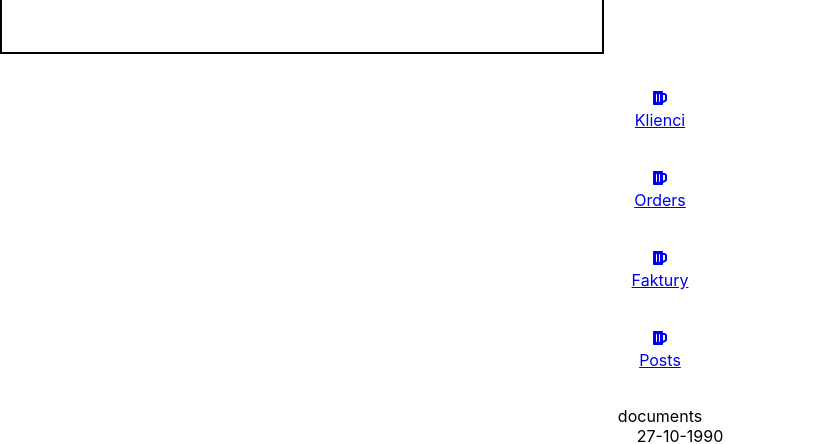
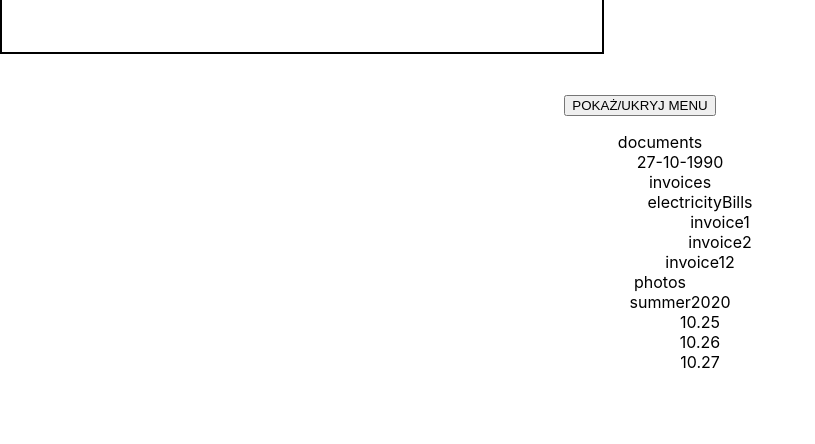
Before and after one commit to nowackibartosz/ExFA, a React (Create React App) app: page / in a window 1280 px wide. Shown: the part 1200-1644 px from the top of the page, without its empty margins (0-815 px from the left). After the commit the page ends 1588 px from the top, so only its background shows below. Built offline with nearby package versions, Linux system fonts and the light colour scheme.

Commit message:
zad8 easy?

```diff
--- a/src/components/Menu/Menu.jsx
+++ b/src/components/Menu/Menu.jsx
@@ -1,11 +1,25 @@
 import React from "react";
 import "./Menu.css";
 import { FaBeer } from "react-icons/fa";
+import { useState } from "react";
+// ## Zadanie 8 (useState)
+
+// Wróć do zadania z menu z poprzedniego zestawu (komponenty) i dodaj przycisk umożliwiający jego zwijanie i rozwijanie, wykorzystaj useState
+
 const Menu = ({ menu }) => {
+  const [visibilityMenu, setVisivilityMenu] = useState(false);
+
+  const handleVisibility = () => {
+    setVisivilityMenu(!visibilityMenu);
+  };
+
   return (
     <div className="menu">
+      <br />
+      <br />
+      <button onClick={handleVisibility}>POKAŻ/UKRYJ MENU</button>
       <ul>
-        {menu.map((el, index) => (
+        {visibilityMenu ? (menu.map((el, index) => (
           <li key={index}>
             {" "}
             <br />
@@ -17,7 +31,8 @@ const Menu = ({ menu }) => {
             <br />
             <br />
           </li>
-        ))}
+        ))) : null }
+
       </ul>
     </div>
   );
```
